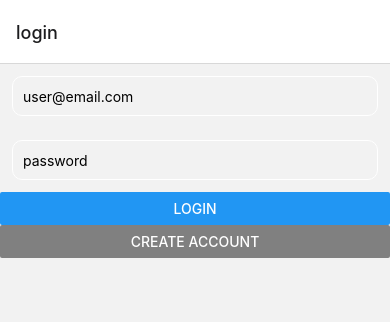
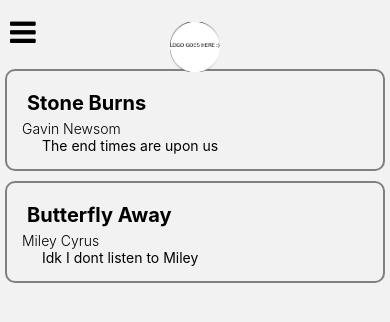
Before and after one commit to gaviin-h/Krystal, a React Native app in the folder Krystal/: screen / in a window 390 px wide. Shown: the top 322 px of the page. Built offline with nearby package versions, Linux system fonts and the light colour scheme.

Commit message:
attempt to merge

```diff
--- a/Krystal/App.js
+++ /dev/null
@@ -1,29 +0,0 @@
-/**
- *  KRYSTAL
- *  Application hub
- */
-import React, { useState } from 'react';
-import { NavigationContainer } from '@react-navigation/native';
-import { createNativeStackNavigator } from '@react-navigation/native-stack';
-import Login from './components/Login';
-
-const Stack = createNativeStackNavigator();
-
-// APP FUNCTION CALL
-const App = () => {
-
-  // State
-const [ userInfo, setUserInfo ] = useState(null)
-
-
-// RETURN
-  return (
-    <NavigationContainer>
-      <Stack.Navigator initialRouteName="login">
-        <Stack.Screen name="login" component={Login} options={{attemptLogin: {setUserInfo}}}/>
-      </Stack.Navigator>
-    </NavigationContainer>
-  );
-};
-
-export default App;
--- /dev/null
+++ b/Krystal/components/App.js
@@ -0,0 +1,72 @@
+/**
+ *  KRYSTAL
+ *  Application hub
+ */
+import React, { useState } from 'react';
+import { NavigationContainer } from '@react-navigation/native';
+import { createNativeStackNavigator } from '@react-navigation/native-stack';
+import Login from './Login';
+import CreateAccount from './CreateAccount';
+import Header from './Header'
+import Listings from './Listings'
+
+const Stack = createNativeStackNavigator();
+
+// APP FUNCTION CALL
+const App = () => {
+
+// State
+const [ userInfo, setUserInfo ] = useState(null)
+const [ showMenu, setShowMenu ] = useState(false)
+const [ queue, setQueue ] = useState([
+    {
+      key: 1,
+      title: 'Stone Burns',
+      author: 'Gavin Newsom',
+      description: 'The end times are upon us'
+    },
+    {
+      key: 2,
+      title: 'Butterfly Away',
+      author: 'Miley Cyrus',
+      description: 'Idk I dont listen to Miley'
+    }
+])
+
+// RETURN
+  return (
+    <NavigationContainer>
+      <Stack.Navigator
+        initialRouteName="test"
+        screenOptions={{
+          // headerStyle: {
+          // },
+          // headerTintColor: '#fff', // Font color
+          headerTitleStyle: {
+            color: 'rgba(0,0,0,0)',
+          },
+          headerBackground: () => (
+            <Header setShowMenu={setShowMenu}/>
+          )
+        }}>
+        <Stack.Screen name="login">
+          { props => <Login
+              attemptLogin={setUserInfo}
+              navigation={props.navigation} />}
+        </Stack.Screen>
+        <Stack.Screen name="createAccount">
+          { props => <CreateAccount
+            createAccount={setUserInfo}
+            navigation={props.navigation} />}
+        </Stack.Screen>
+        <Stack.Screen name='test'>
+            { props => <Listings
+            queue={queue}
+            navigation={props.navigation}/> }
+        </Stack.Screen>
+      </Stack.Navigator>
+    </NavigationContainer>
+  );
+};
+
+export default App;
--- /dev/null
+++ b/Krystal/components/Article.js
@@ -0,0 +1,42 @@
+import { TouchableOpacity, Text, StyleSheet} from 'react-native';
+import React from 'react';
+
+const Style=StyleSheet.create({
+  title: {
+    fontSize: 20,
+    fontWeight: 'bold',
+    padding: 5
+  },
+  author: {
+    fontWeight: '300'
+  },
+  description: {
+    marginLeft: 20
+  },
+  container: {
+    borderColor: 'grey',
+    borderRadius: 10,
+    borderWidth: 2,
+    padding: 15,
+    margin: 5,
+  }
+
+})
+
+function Article({ title, author, description, navigation, key}) {
+  return (
+    <TouchableOpacity style={Style.container} onPress={navigation.navigate('article'+key)}>
+      <Text style={Style.title}>
+        {title}
+      </Text>
+      <Text style={Style.author}>
+        {author}
+      </Text>
+      <Text style={Style.description}>
+        {description}
+      </Text>
+    </TouchableOpacity>
+  )
+}
+
+export default Article
--- a/Krystal/components/CreateAccount.js
+++ b/Krystal/components/CreateAccount.js
@@ -1,6 +1,5 @@
-import { View, TextInput, Button } from 'react-native';
+import { View, TextInput, Button, StyleSheet} from 'react-native';
 import React, { useState } from 'react';
-import {StyleSheet} from 'react-native'
 
 function CreateAccount({navigation}) {
   const [ email, setEmail ] = useState(null)
@@ -10,10 +9,10 @@ function CreateAccount({navigation}) {
   const [ confirmPass, setConfirmPass ] = useState(null)
 
   function validEmail(){
-    return email.includes('@') && email.includes('.')
+    return email && email.includes('@') && email.includes('.')
   }
   function verifyUserDetails() {
-    if( pass===confirmPass){
+    if( pass && pass===confirmPass){
       if(validEmail()){
         navigation.navigate('login')
       }else{
--- /dev/null
+++ b/Krystal/components/Header.js
@@ -0,0 +1,35 @@
+import { Image, StyleSheet, View } from 'react-native'
+import logo from '../li.png'
+import React from 'react'
+import Icon from 'react-native-vector-icons/FontAwesome'
+function Header({ setShowMenu }) {
+  const Style = StyleSheet.create({
+    image: {
+      marginTop: 30,
+      height: 50,
+      width: 50,
+    },
+    view: {
+      justifyContent: 'center',
+      alignItems: 'center',
+      height: '100%',
+      width: '100%',
+      flexDirection: 'row'
+    },
+    barsIcon: {
+      position: 'absolute',
+      left: 10
+    }
+  })
+  return (
+    <View style={Style.view}>
+      <Icon style={Style.barsIcon} name='bars' size={30} onPress={setShowMenu(true)}/>
+      <Image //need to convert to an icon when we make one
+        style={Style.image}
+        source={logo}
+      />
+    </View>
+  )
+}
+
+export default Header
--- /dev/null
+++ b/Krystal/components/Listings.js
@@ -0,0 +1,19 @@
+import { View} from 'react-native';
+import React from 'react';
+import Article from './Article'
+
+function Listings({queue, navigation}) {
+  return (
+    <View >
+      { queue.map((article) =>
+      ( <Article
+        title={article.title}
+        author={article.author}
+        description={article.description}
+        key={article.key}
+        navigation={navigation}
+        /> )) }
+    </View>
+  )
+}
+export default Listings
--- a/Krystal/index.js
+++ b/Krystal/index.js
@@ -3,7 +3,7 @@
  */
 
 import {AppRegistry} from 'react-native';
-import App from './App';
+import App from './components/App';
 import {name as appName} from './app.json';
 
 AppRegistry.registerComponent(appName, () => App);
--- a/Krystal/package.json
+++ b/Krystal/package.json
@@ -12,10 +12,13 @@
   "dependencies": {
     "@react-navigation/native": "^6.0.8",
     "@react-navigation/native-stack": "^6.5.0",
+    "octicons-react": "^1.0.9",
     "react": "17.0.2",
     "react-native": "0.67.2",
     "react-native-safe-area-context": "^3.3.2",
-    "react-native-screens": "^3.11.0"
+    "react-native-screens": "^3.11.0",
+    "react-native-svg": "^12.1.1",
+    "react-native-vector-icons": "^9.1.0"
   },
   "devDependencies": {
     "@babel/core": "7.17.0",
```
Also changed, not shown: Krystal/Style.js (deleted, +0 -18 lines), Krystal/li.png (added), 20 other files (tests, documents, lock files or other folders).
